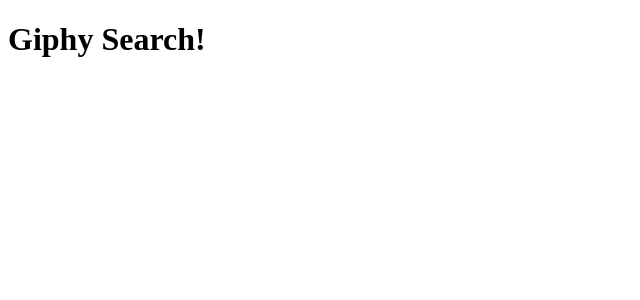
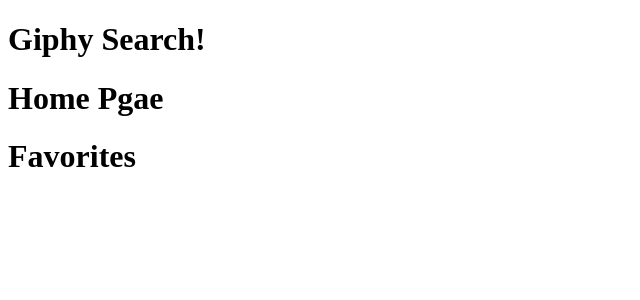
Before and after one commit to MaxwellChrysler/week12-group-giphy-saga-project, a React (Create React App) app: page / in a window 1280 px wide. Shown: the top 300 px of the page, without its empty margins (0-640 px from the left). Built offline with nearby package versions, Linux system fonts and the light colour scheme.

Commit message:
added in folders and files and linked them to the App

```diff
--- a/src/components/App/App.js
+++ b/src/components/App/App.js
@@ -1,9 +1,13 @@
 import React from 'react';
+import Favorites from '../Favorites/Favorites';
+import HomePage from '../HomePage/HomePage';
 
 function App(props) {
   return (
     <div>
       <h1>Giphy Search!</h1>
+      <HomePage />
+      <Favorites />
     </div>
   );
 }
--- /dev/null
+++ b/src/components/Favorites/Favorites.jsx
@@ -0,0 +1,9 @@
+import React from 'react';
+
+function Favorites() {
+    return(
+        <h1>Favorites</h1>
+    )
+}
+
+export default Favorites
--- /dev/null
+++ b/src/components/HomePage/HomePage.jsx
@@ -0,0 +1,9 @@
+import React from 'react';
+
+function HomePage(){
+    return(
+        <h1>Home Pgae</h1>
+    )
+}
+
+export default HomePage
```
